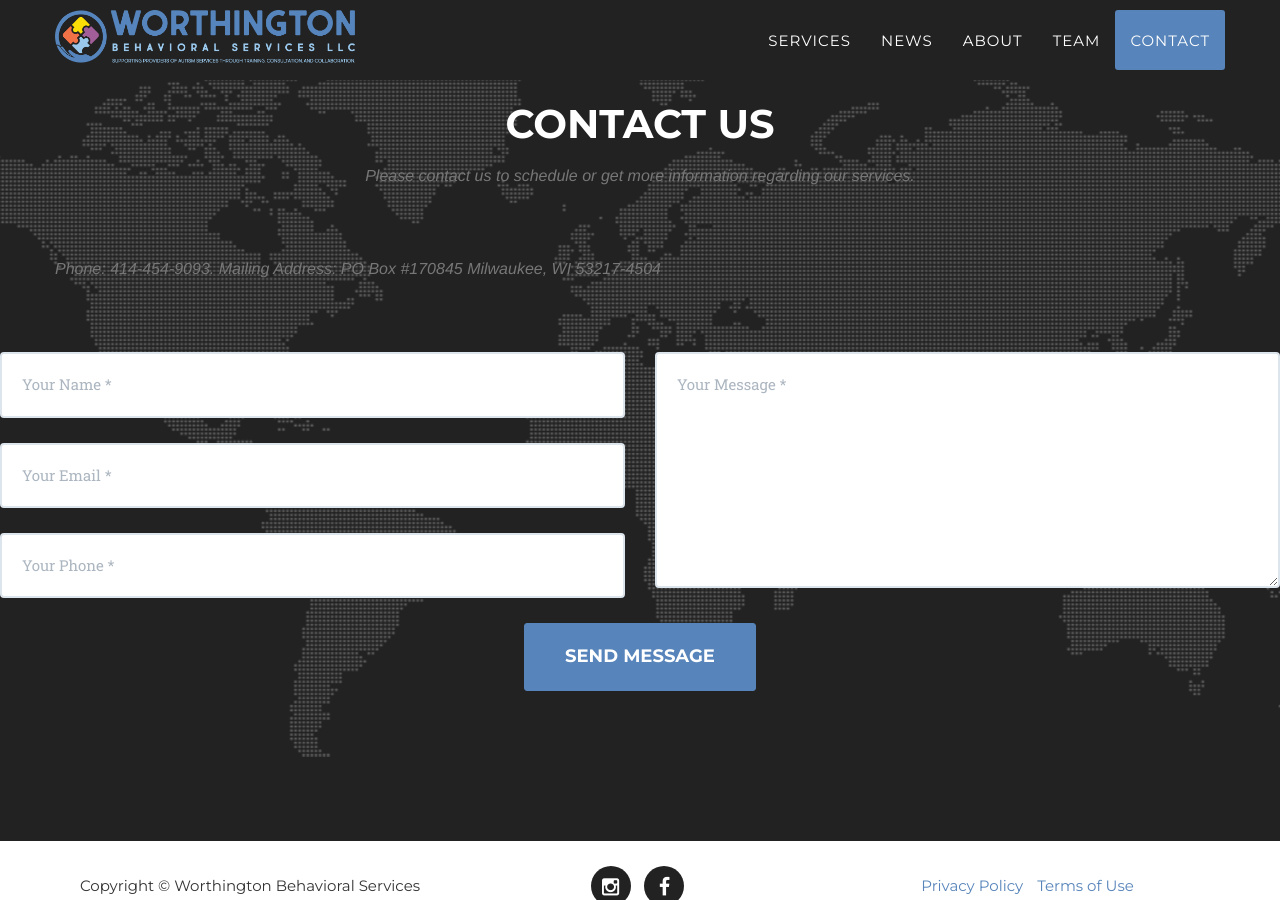
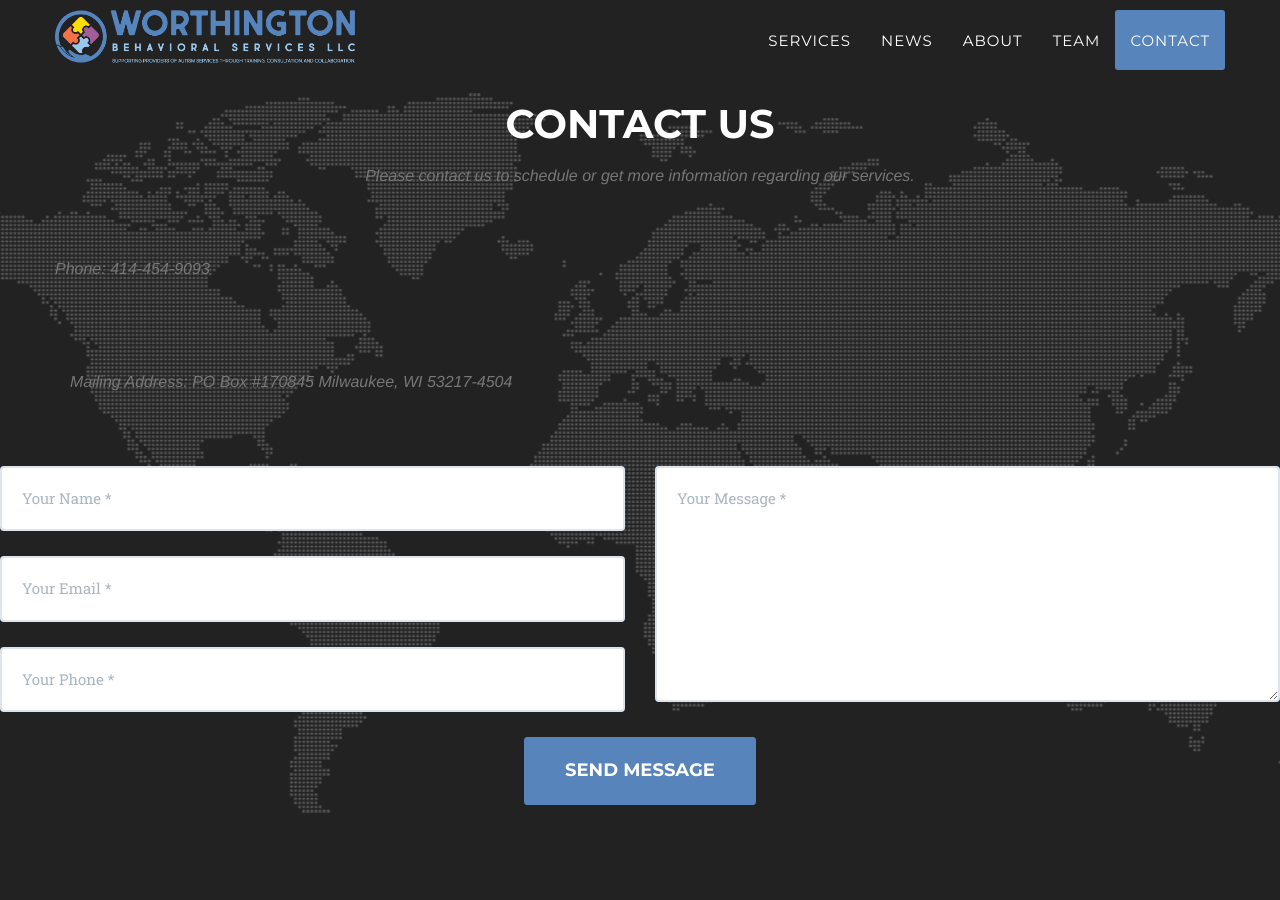
Before and after one commit to wbsllc/website, a Jekyll site: the page built from index.html, in a window 1280 px wide and 900 px high, scrolled down 3855 px. Built offline with Jekyll 4.4.1, drawn with Linux system fonts in a browser that asks for light colours; some web fonts are replaced.

Commit message:
Update contact.html

```diff
--- a/_includes/contact.html
+++ b/_includes/contact.html
@@ -4,7 +4,8 @@
                 <div class="col-lg-12 text-center">
                     <h2 class="section-heading">Contact Us</h2>
                     <h3 class="section-subheading text-muted">Please contact us to schedule or get more information regarding our services. </h3></div>
-                    <h3 class="section-subheading text-muted"> Phone: 414-454-9093. Mailing Address: PO Box #170845 Milwaukee, WI 53217-4504</h3></div>
+                        <h3 class="section-subheading text-muted"> Phone: 414-454-9093</h3></div>
+                        <h3 class="section-subheading text-muted"> Mailing Address: PO Box #170845 Milwaukee, WI 53217-4504</h3></div>
 </div>
             <div class="row">
                 <div class="col-lg-12">
```
